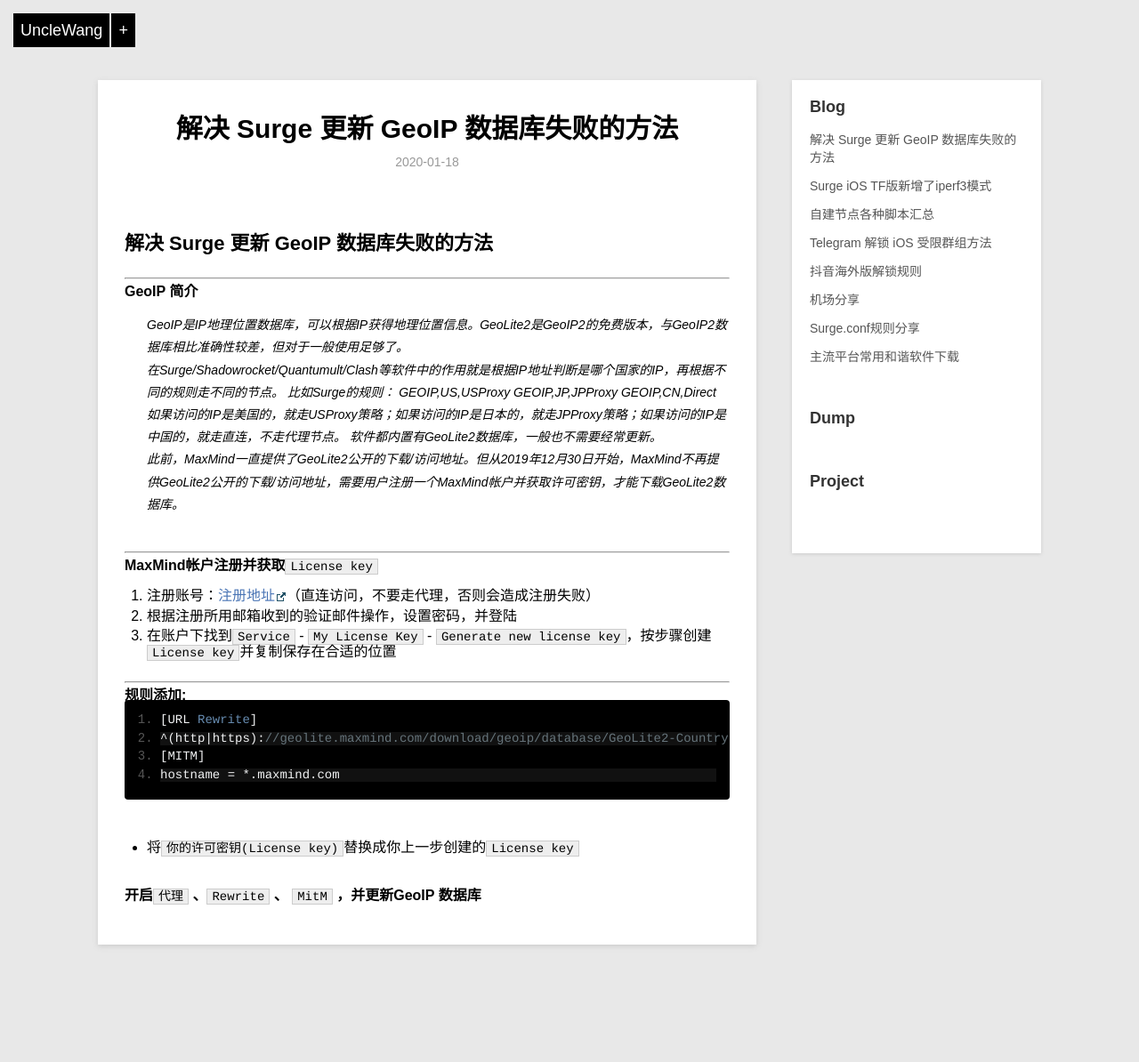
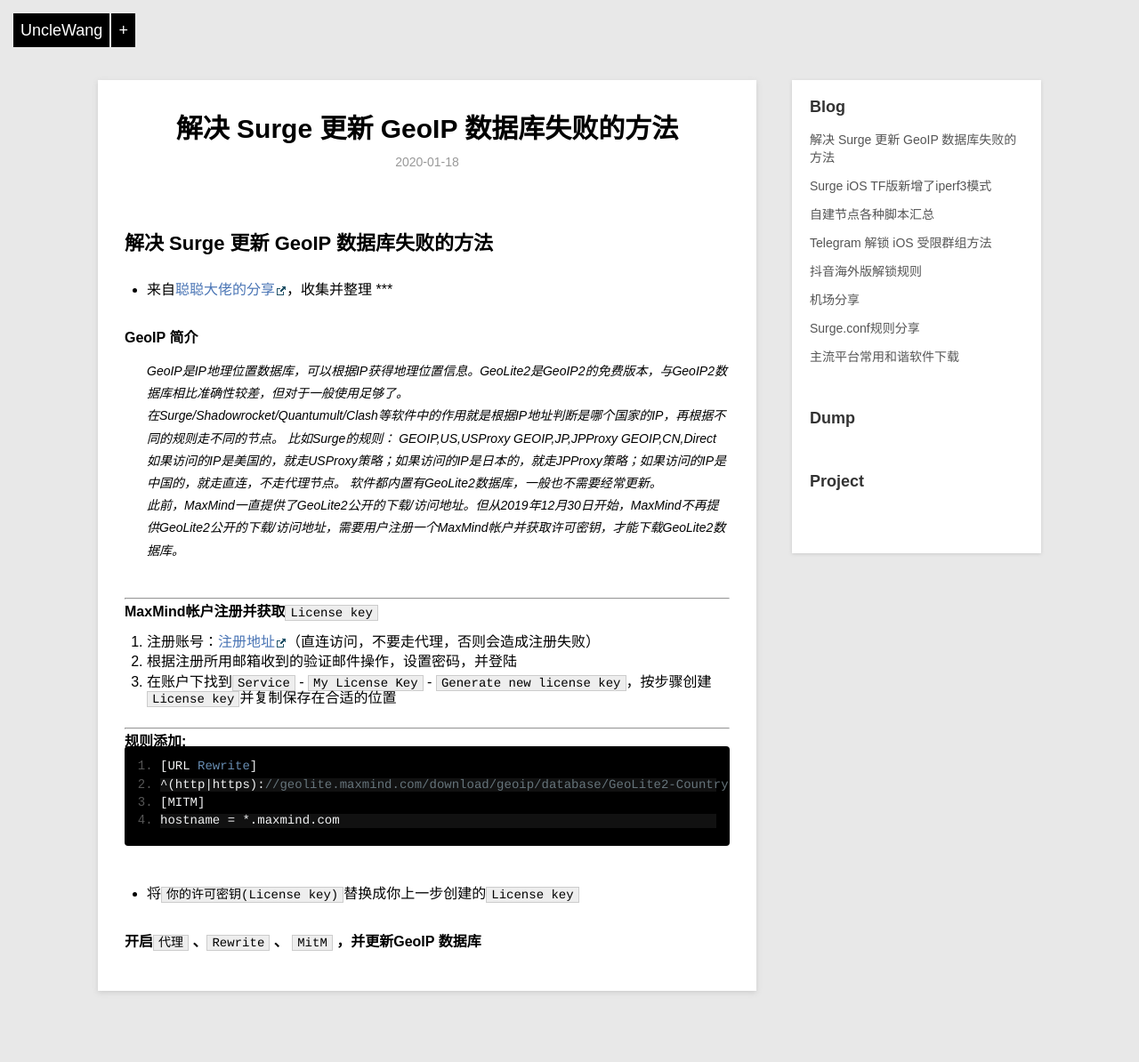
Before and after one commit to Darren-X1/Net-Door, a Jekyll site: the page built from _posts/blog/2020-01-18-geoip.md, in a window 1280 px wide. Shown: the whole page at 89% size. Built offline with Jekyll 4.4.1, drawn with Linux system fonts in a browser that asks for light colours; before the commit the page ends 1142 px from its top, so only the background shows below that.

Commit message:
Update 2020-01-18-geoip.md

```diff
--- a/_posts/blog/2020-01-18-geoip.md
+++ b/_posts/blog/2020-01-18-geoip.md
@@ -1,12 +1,12 @@
 ---
 layout: post
 title: 解决 Surge 更新 GeoIP 数据库失败的方法
-description: 来自热心网友的分享，收集并整理
+description: 来自聪聪大佬的分享，收集并整理
 category: blog
 ---
 
 ## 解决 Surge 更新 GeoIP 数据库失败的方法
-
+* 来自[聪聪大佬的分享](https://t.me/yxbjx/378327)，收集并整理
 ***
 
 #### GeoIP 简介
```
